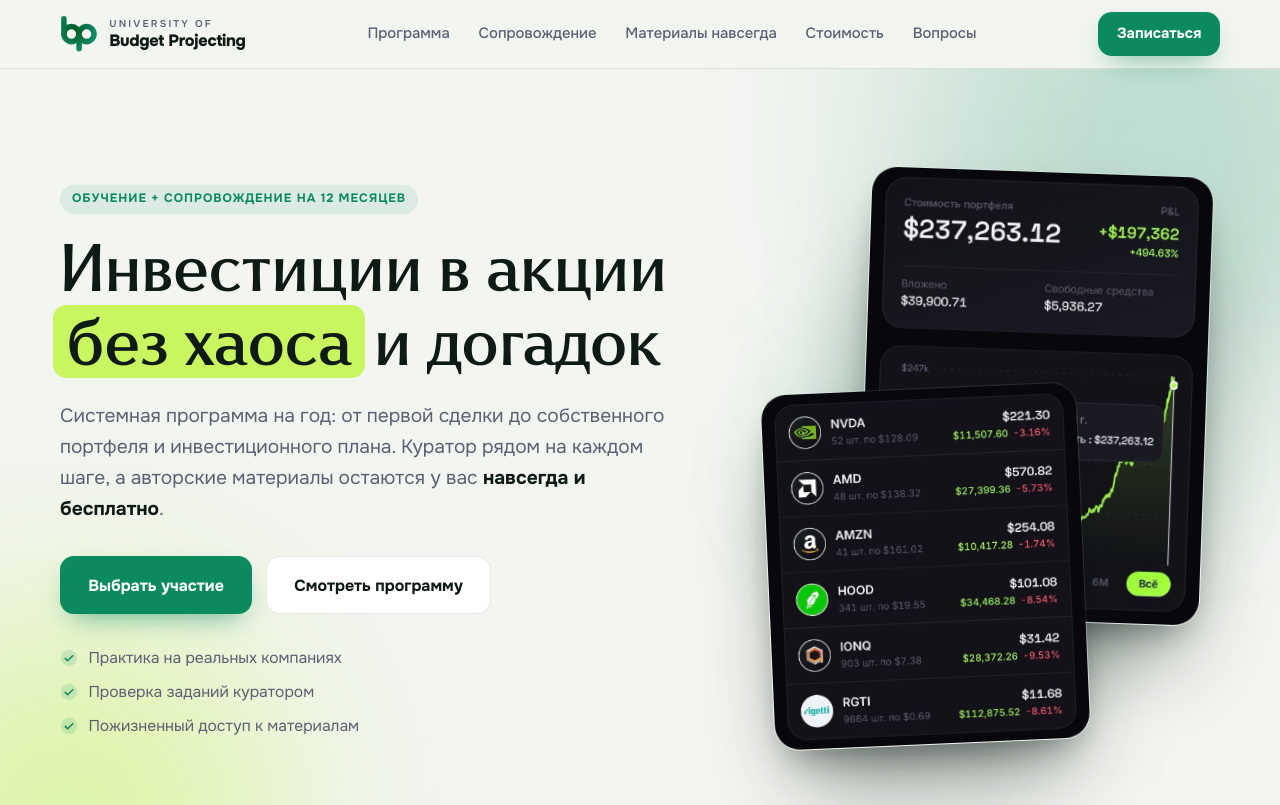
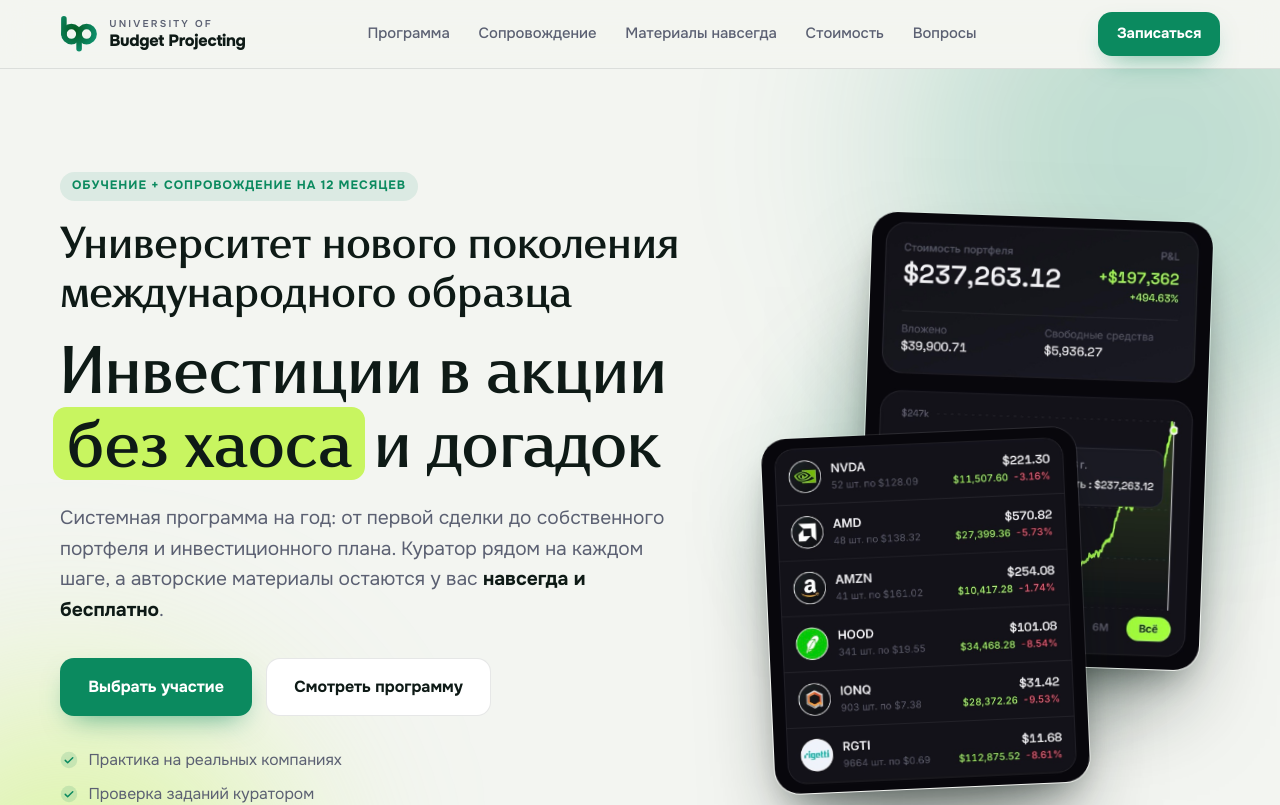
Before and after one commit to macmpaxep/investing-acd, a Next.js app: page / in a window 1280 px wide. Shown: the top 805 px of the page. Built offline with nearby package versions, Linux system fonts and the light colour scheme.

Commit message:
Add heading for new generation university

```diff
--- a/src/app/page.tsx
+++ b/src/app/page.tsx
@@ -113,6 +113,9 @@ export default function Home() {
           <div className="container hero-grid">
             <div>
               <span className="eyebrow">Обучение + сопровождение на 12 месяцев</span>
+               <h2>
+                Университет нового поколения международного образца
+              </h2>
               <h1>
                 Инвестиции в акции <em>без хаоса</em> и догадок
               </h1>
```
